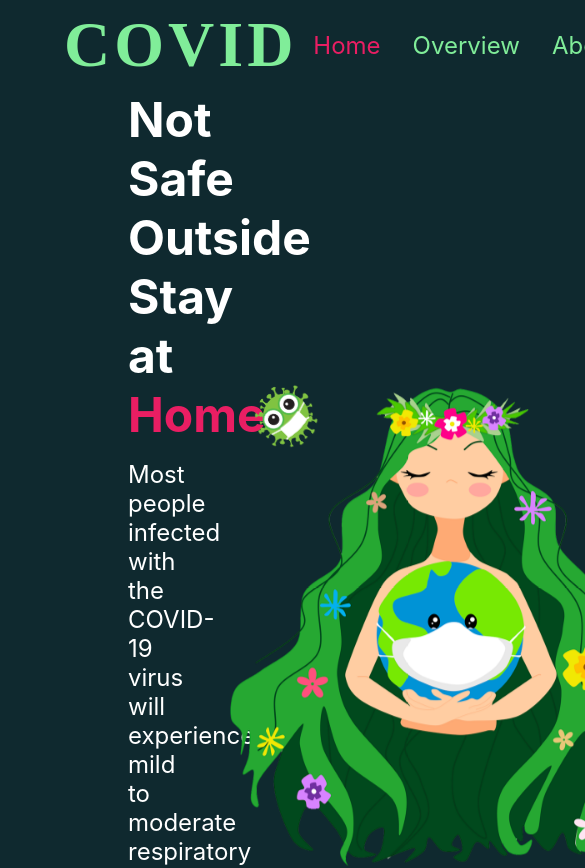
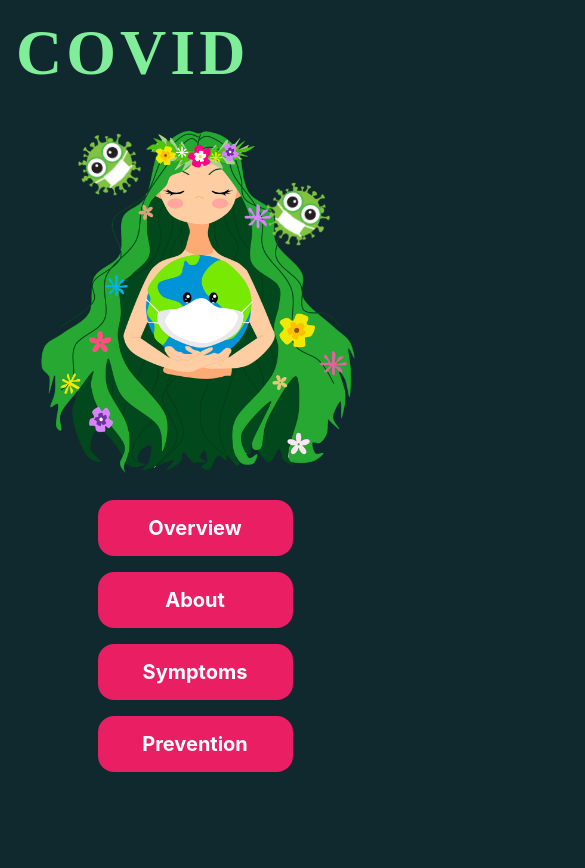
Before and after one commit to nguyetdoan/Covid-19-Tracker, a React (Create React App) app: page / in a window 390 px wide. Shown: the top 868 px of the page, 585 px wide, since content can reach past the window. After the commit the page ends 844 px from the top, so only its background shows below. Built offline with nearby package versions, Linux system fonts and the light colour scheme; no server answers; a web font is replaced by a local one.

Commit message:
responsive

```diff
--- a/src/components/Covid19/What/What.module.scss
+++ b/src/components/Covid19/What/What.module.scss
@@ -34,3 +34,10 @@
     transform: translateY(0);
   }
 }
+@media only screen and (max-width: 600px) {
+  .what-container {
+    grid-template-columns: repeat(auto-fit, minmax(300px, 1fr));
+    margin: 1rem 1rem 0;
+    padding: 0.5rem 1rem;
+  }
+}
--- a/src/components/UI/Cover.js
+++ b/src/components/UI/Cover.js
@@ -1,4 +1,5 @@
 import React from "react";
+import { Link } from "react-router-dom";
 import OverViewBoard from "../Covid19/OverViewBoard/OverViewBoard";
 import classes from "./Cover.module.scss";
 
@@ -21,6 +22,20 @@ const Cover = () => {
         <img className={classes["virus-1"]} src="assets/logo.png" alt="virus" />
         <img className={classes["virus-2"]} src="assets/logo.png" alt="virus" />
       </div>
+      <div className={classes["menu"]}>
+        <Link to="/overview" className={classes.item}>
+          Overview
+        </Link>
+        <Link to="/about" className={classes.item}>
+          About
+        </Link>
+        <Link to="/symptoms" className={classes.item}>
+          Symptoms
+        </Link>
+        <Link to="/prevention" className={classes.item}>
+          Prevention
+        </Link>
+      </div>
     </div>
   );
 };
--- a/src/components/UI/Cover.module.scss
+++ b/src/components/UI/Cover.module.scss
@@ -1,12 +1,13 @@
 .cover-container {
   color: white;
-  display: flex;
-  justify-content: space-between;
+  display: grid;
+  grid-template-columns: repeat(auto-fit, minmax(300px, 1fr));
   align-items: center;
+  justify-items: center;
   padding: 0 8rem;
 
   .quote {
-    width: 50%;
+    width: 100%;
     animation: appear-left 1s forwards;
     h1 {
       font-size: 48px;
@@ -45,6 +46,9 @@
       transition-timing-function: cubic-bezier(0.175, 0.885, 0.32, 1.275);
     }
   }
+  .menu {
+    display: none;
+  }
 }
 
 @keyframes appear-left {
@@ -79,3 +83,53 @@
     transform: rotate(35deg) translateY(0);
   }
 }
+@media only screen and (max-width: 600px) {
+  .cover-container {
+    padding: 1rem;
+    .quote {
+      display: none;
+    }
+    .cover-image {
+      position: relative;
+      animation: godown 1s forwards;
+      img {
+        width: 100%;
+      }
+    }
+    .menu {
+      margin-top: 1rem;
+      display: flex;
+      flex-direction: column;
+      align-items: center;
+      animation: goup 1s forwards;
+      .item {
+        text-decoration: none;
+        color: white;
+        font-size: 20px;
+        width: 50vw;
+        text-align: center;
+        padding: 1rem;
+        background-color: var(--pink);
+        border-radius: 16px;
+        margin-bottom: 1rem;
+        font-weight: bold;
+      }
+    }
+  }
+}
+@keyframes goup {
+  0% {
+    transform: translateY(3rem);
+  }
+  100% {
+    transform: translateY(0);
+  }
+}
+@keyframes godown {
+  0% {
+    transform: translateY(-3rem);
+  }
+  100% {
+    transform: translateY(0);
+  }
+}
--- a/src/components/UI/NavBar.js
+++ b/src/components/UI/NavBar.js
@@ -4,6 +4,7 @@ import { Link, useHistory } from "react-router-dom";
 const NavBar = () => {
   const [onActive, setOnActive] = useState("home");
   const { pathname } = useHistory().location;
+  const history = useHistory();
   useEffect(() => {
     setOnActive(pathname);
   }, [pathname]);
@@ -11,7 +12,7 @@ const NavBar = () => {
   return (
     <nav className={classes["nav-bar"]}>
       <div className={classes.logo}>
-        <h1>COVID</h1>
+        <h1 onClick={() => history.push("/")}>COVID</h1>
       </div>
       <div className={classes.menu}>
         <Link
--- a/src/components/UI/NavBar.module.scss
+++ b/src/components/UI/NavBar.module.scss
@@ -40,3 +40,11 @@
     }
   }
 }
+@media only screen and (max-width: 600px) {
+  .nav-bar {
+    padding: 1rem 1rem;
+    .menu {
+      display: none;
+    }
+  }
+}
--- a/src/containers/Prevention/Prevention.module.scss
+++ b/src/containers/Prevention/Prevention.module.scss
@@ -61,3 +61,17 @@
     transform: translateX(0);
   }
 }
+@media only screen and (max-width: 600px) {
+  .prevention-container {
+    .content-container {
+      margin: 2rem 0rem;
+      justify-items: center;
+      ul {
+        margin: 0;
+      }
+      .image-container {
+        justify-content: center;
+      }
+    }
+  }
+}
--- a/src/containers/Symptoms/Symptoms.js
+++ b/src/containers/Symptoms/Symptoms.js
@@ -5,12 +5,6 @@ const Symptoms = () => {
     <div className={classes["symptoms-container"]}>
       <div className={classes["image-container"]}>
         <img src="assets/symptoms.png" alt="symptoms" />
-        <p className={classes["symptom-1"]}>FEVER</p>
-        <p className={classes["symptom-2"]}>DYPSNOEA</p>
-        <p className={classes["symptom-3"]}>HEADACHE</p>
-        <p className={classes["symptom-4"]}>RUNNY NOSE</p>
-        <p className={classes["symptom-5"]}>THROAT PAIN</p>
-        <p className={classes["symptom-6"]}>SHAKING CHILLS</p>
       </div>
       <div className={classes["main-content"]}>
         <h1>Symptoms of Coronavirus</h1>
--- a/src/containers/Symptoms/Symptoms.module.scss
+++ b/src/containers/Symptoms/Symptoms.module.scss
@@ -1,7 +1,7 @@
 .symptoms-container {
   margin: 1rem 4rem 0;
   display: grid;
-  grid-template-columns: repeat(auto-fit, minmax(500px, 1fr));
+  grid-template-columns: repeat(auto-fit, minmax(300px, 1fr));
   align-items: start;
   justify-items: center;
   grid-gap: 2rem;
@@ -11,42 +11,6 @@
     animation: appear-left 1s forwards;
     img {
       width: 100%;
-    }
-    & .symptom-1,
-    .symptom-2,
-    .symptom-3,
-    .symptom-4,
-    .symptom-5,
-    .symptom-6 {
-      position: absolute;
-
-      color: white;
-      font-weight: bold;
-      font-size: 20px;
-    }
-    & .symptom-1 {
-      top: 2rem;
-      left: 2rem;
-    }
-    & .symptom-2 {
-      bottom: 6.5rem;
-      left: 2rem;
-    }
-    & .symptom-3 {
-      top: 0rem;
-      right: 6rem;
-    }
-    & .symptom-4 {
-      top: 5.5rem;
-      right: 0;
-    }
-    & .symptom-5 {
-      bottom: 15rem;
-      right: 0;
-    }
-    & .symptom-6 {
-      bottom: 8rem;
-      right: -2rem;
     }
   }
   .main-content {
@@ -93,3 +57,17 @@
     transform: translateX(0);
   }
 }
+@media only screen and (max-width: 600px) {
+  .symptoms-container {
+    margin: 1rem 1rem 0;
+    .image-container {
+      padding: 1rem;
+    }
+    .main-content {
+      padding: 1rem;
+      ul {
+        margin: 1rem;
+      }
+    }
+  }
+}
```
Also changed, not shown: public/assets/symptoms.png.
